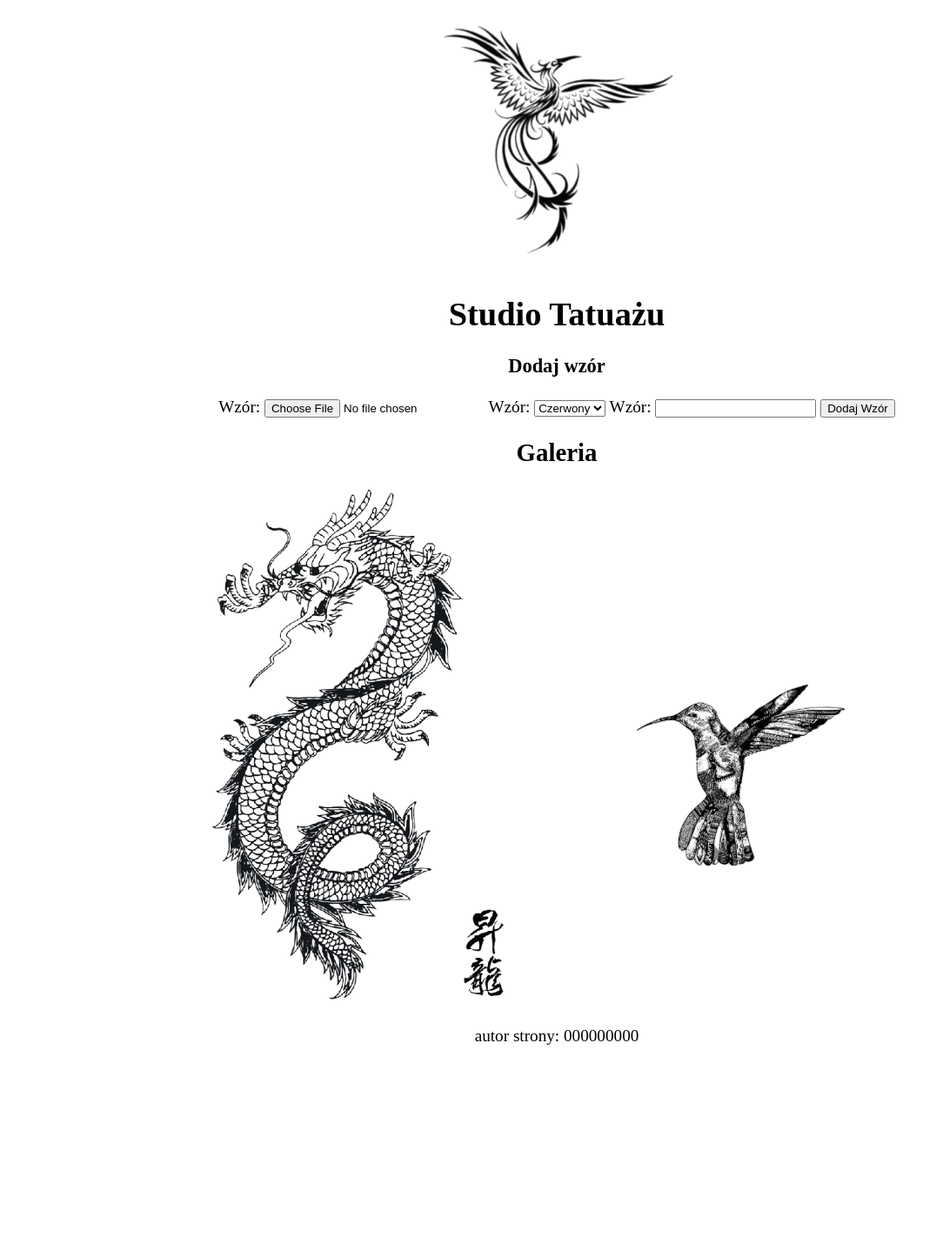
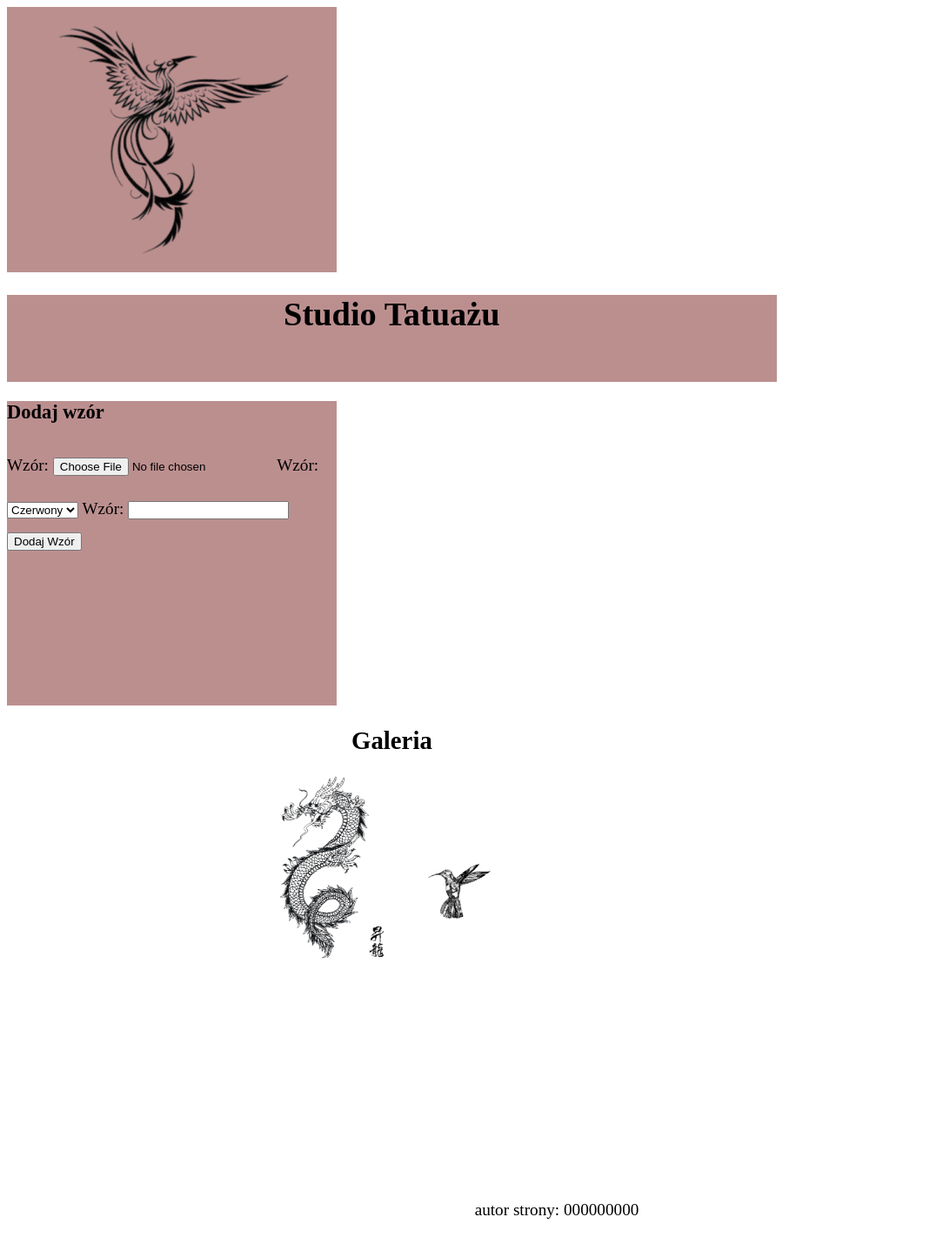
Before and after one commit to BaldrProgrammer/frontend_zadania, a PHP site: page / in a window 1280 px wide. Shown: the whole page at 87% size, without its empty margins (0-1084 px from the left). Before the commit the page ends 1201 px from the top, so only its background shows below. Run offline with PHP 8.4, Linux system fonts and the light colour scheme; some web fonts are replaced.

Commit message:
inf03 zad3 css semantic wrotten

```diff
--- a/INF_03_12_26_01_SG/styl.css
+++ b/INF_03_12_26_01_SG/styl.css
@@ -9,4 +9,39 @@ body {
     font-family: "Dancing Script", serif;
     font-size: 120%;
     text-align: center;
+
+    aside, .header1 {
+        width: 30%;
+        background-color: rosybrown;
+    }
+
+    aside {
+            text-align: left;
+            height: 350px;
+    }
+
+    .header2 {
+        background-color: rosybrown;
+        width: 70%;
+        height: 100px;
+    }
+
+    section {
+        width: 70%;
+        height: 550px;
+        overflow: scroll;
+    }
+
+    label {
+        line-height: 50px;
+    }
+
+    .miniatury {
+        width: 150px;
+        transition: width 1s ease;
+    }
+    .miniatury:hover {
+        background-color: bisque;
+        width: 200px;
+    }
 }
```
